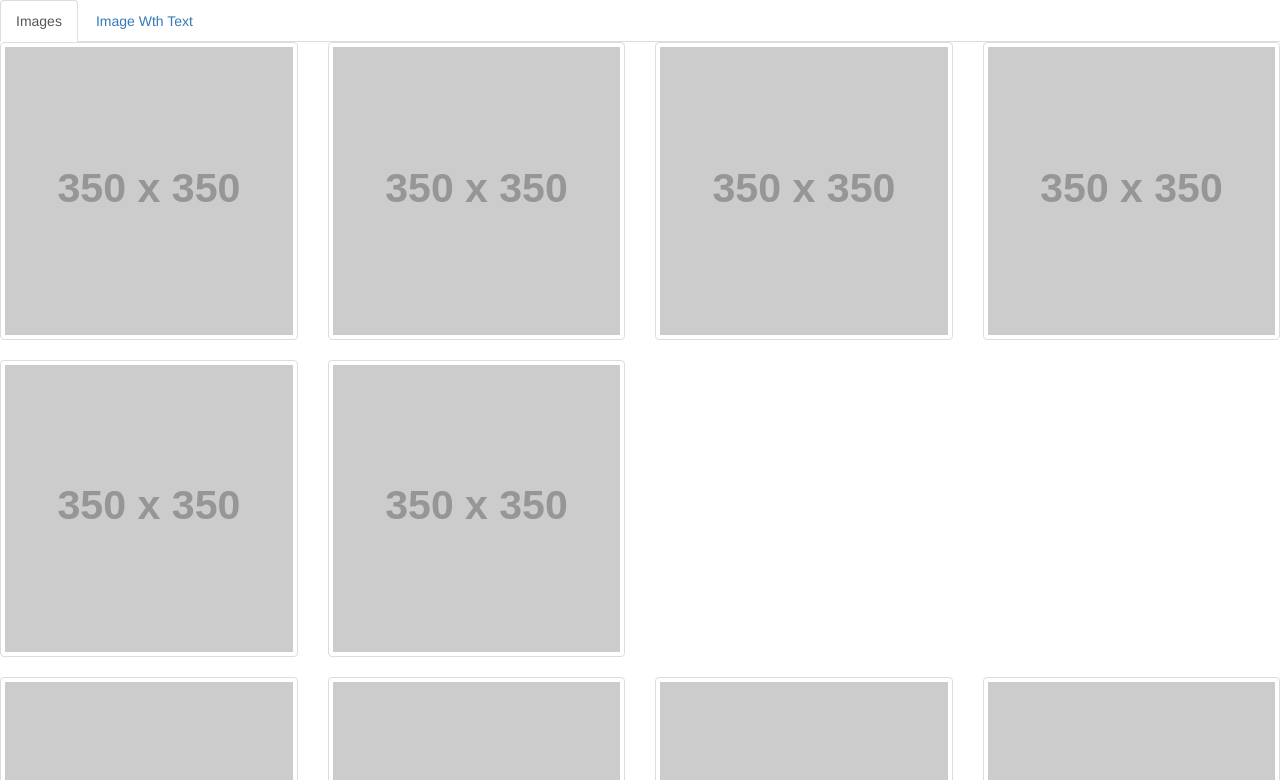
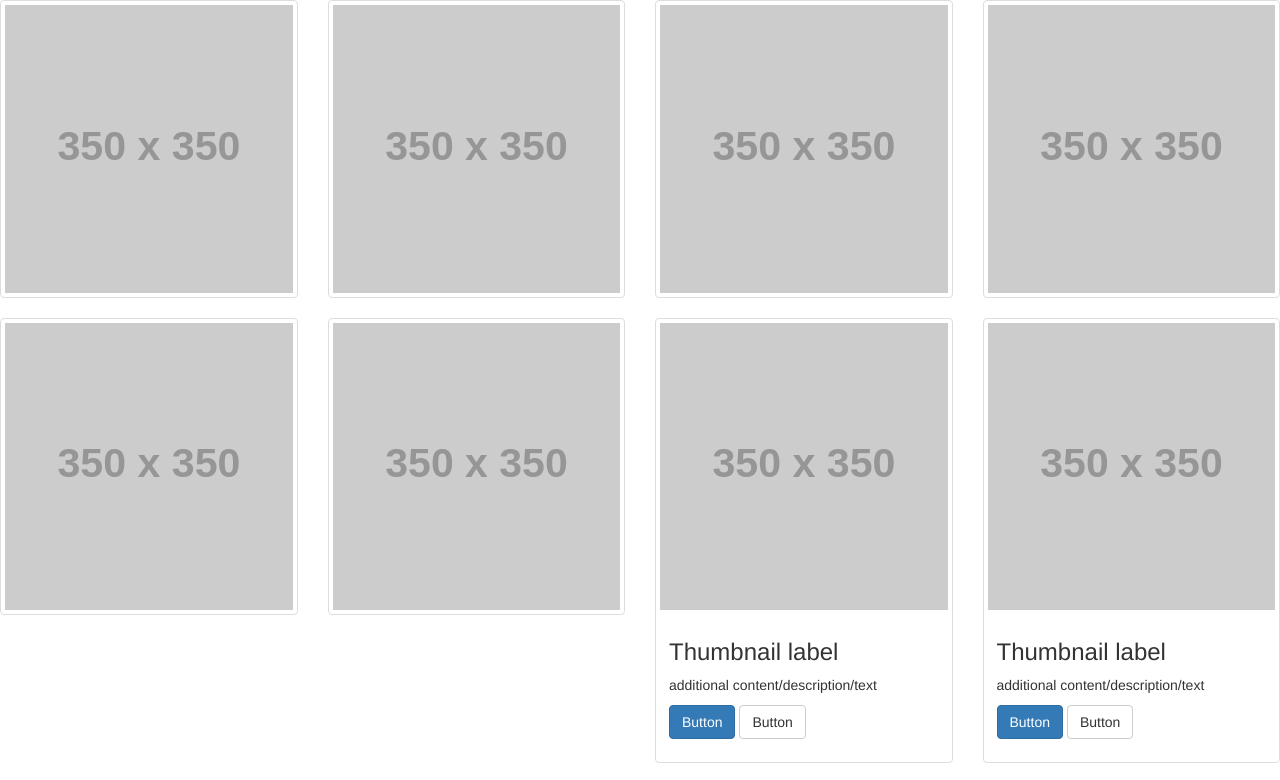
Before and after one commit to yukie1412/yukie1412.github.io, a plain HTML site: page demo.html in a window 1280 px wide. Shown: the top 780 px of the page. Drawn offline with nearby package versions, Linux system fonts and the light colour scheme; placeholder pictures from the web are drawn by us.

Commit message:
Update demo.html

```diff
--- a/demo.html
+++ b/demo.html
@@ -16,12 +16,6 @@
 
     <body>
         <header>
-            <nav>
-              <ul class="nav nav-tabs">
-                <li role="presentation" class="active"><a href="#image">Images</a></li>
-                <li role="presentation"><a href="#text">Image Wth Text</a></li>
-              </ul>
-            </nav>
         </header>
 
         <section class="row" id="image">
@@ -60,9 +54,6 @@
                 <img src="http://placehold.it/350x350">
               </a>
             </article>
-        </section>
-
-  <section class="row" id="text">
             <article class="col-lg-3 col-md-4 col-sm-6">
     <div class="thumbnail">
       <img src="http://placehold.it/350x350">
@@ -133,4 +124,5 @@
             <p>Copyright</p>
         </footer>
     </body>
+
 </html>
```
